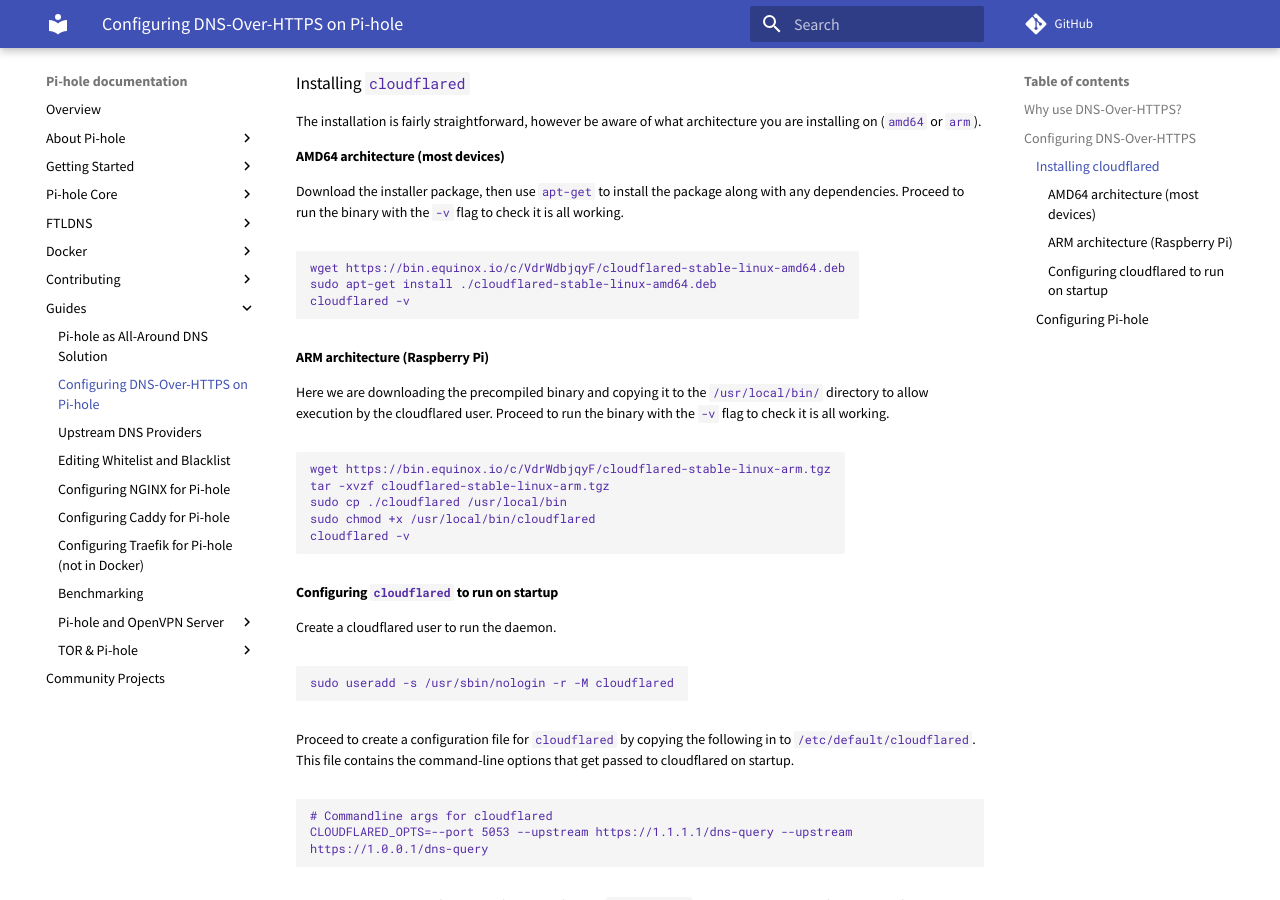
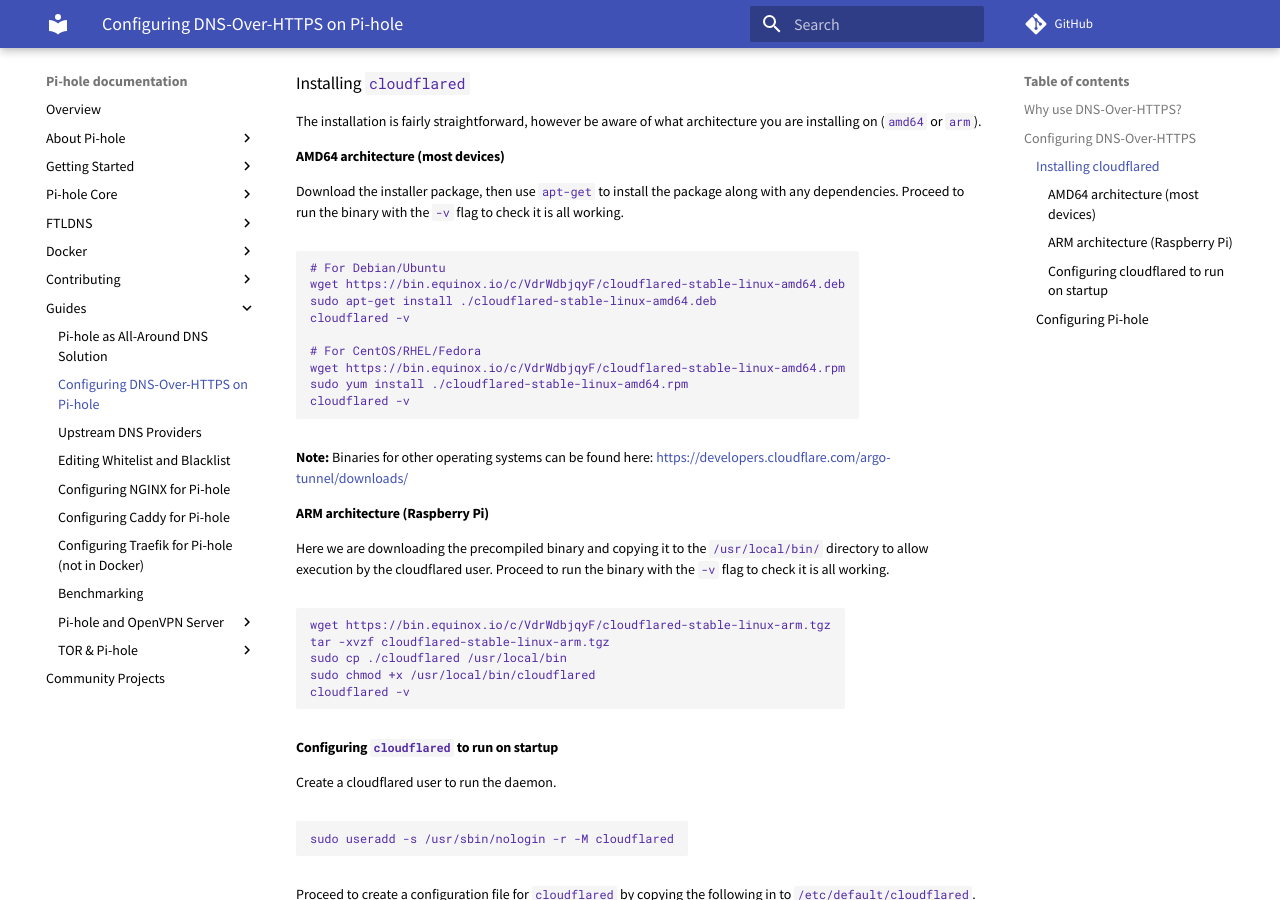
Before and after one commit to pi-hole/docs, an MkDocs documentation site: the page built from docs/guides/dns-over-https.md, in a window 1280 px wide and 900 px high, scrolled down 541 px. Built offline with MkDocs 1.6.1 and Material for MkDocs 9.7.7, drawn with Linux system fonts in a browser that asks for light colours; comment, search, counter and statistics services are not loaded.

Commit message:
Add download location for CentOS/RHEL/Fedora
Followed this doc on my Pi-Hole running on top of CentOS 7. Everything works just fine the only thing missing was instructions on where to get the CentOS RPM.

````diff
--- a/docs/guides/dns-over-https.md
+++ b/docs/guides/dns-over-https.md
@@ -22,10 +22,18 @@
 Download the installer package, then use `apt-get` to install the package along with any dependencies. Proceed to run the binary with the `-v` flag to check it is all working.
 
 ```
+# For Debian/Ubuntu
 wget https://bin.equinox.io/c/VdrWdbjqyF/cloudflared-stable-linux-amd64.deb
 sudo apt-get install ./cloudflared-stable-linux-amd64.deb
 cloudflared -v
+
+# For CentOS/RHEL/Fedora
+wget https://bin.equinox.io/c/VdrWdbjqyF/cloudflared-stable-linux-amd64.rpm
+sudo yum install ./cloudflared-stable-linux-amd64.rpm
+cloudflared -v
 ```
+
+**Note:** Binaries for other operating systems can be found here: https://developers.cloudflare.com/argo-tunnel/downloads/
 
 #### ARM architecture (Raspberry Pi)
 
````
